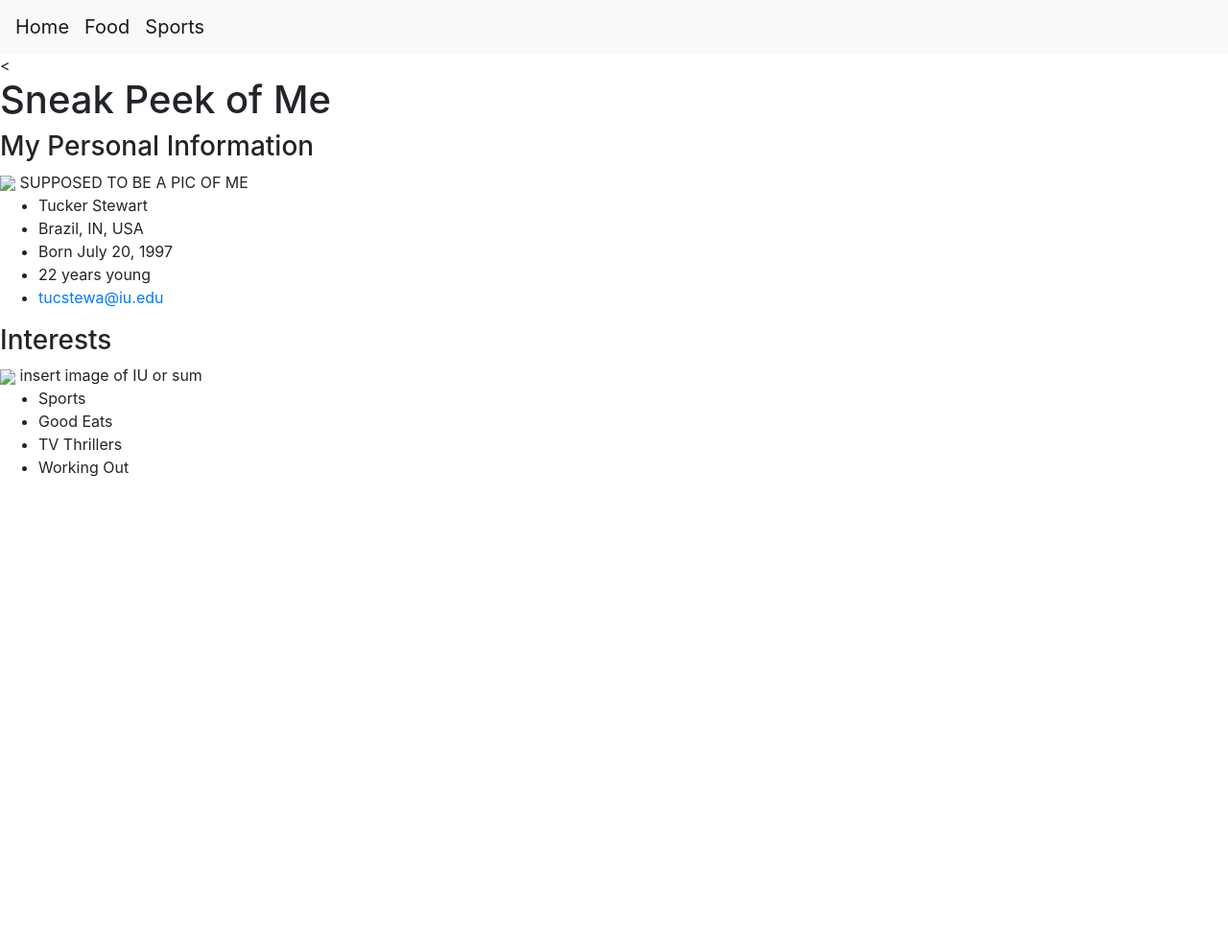
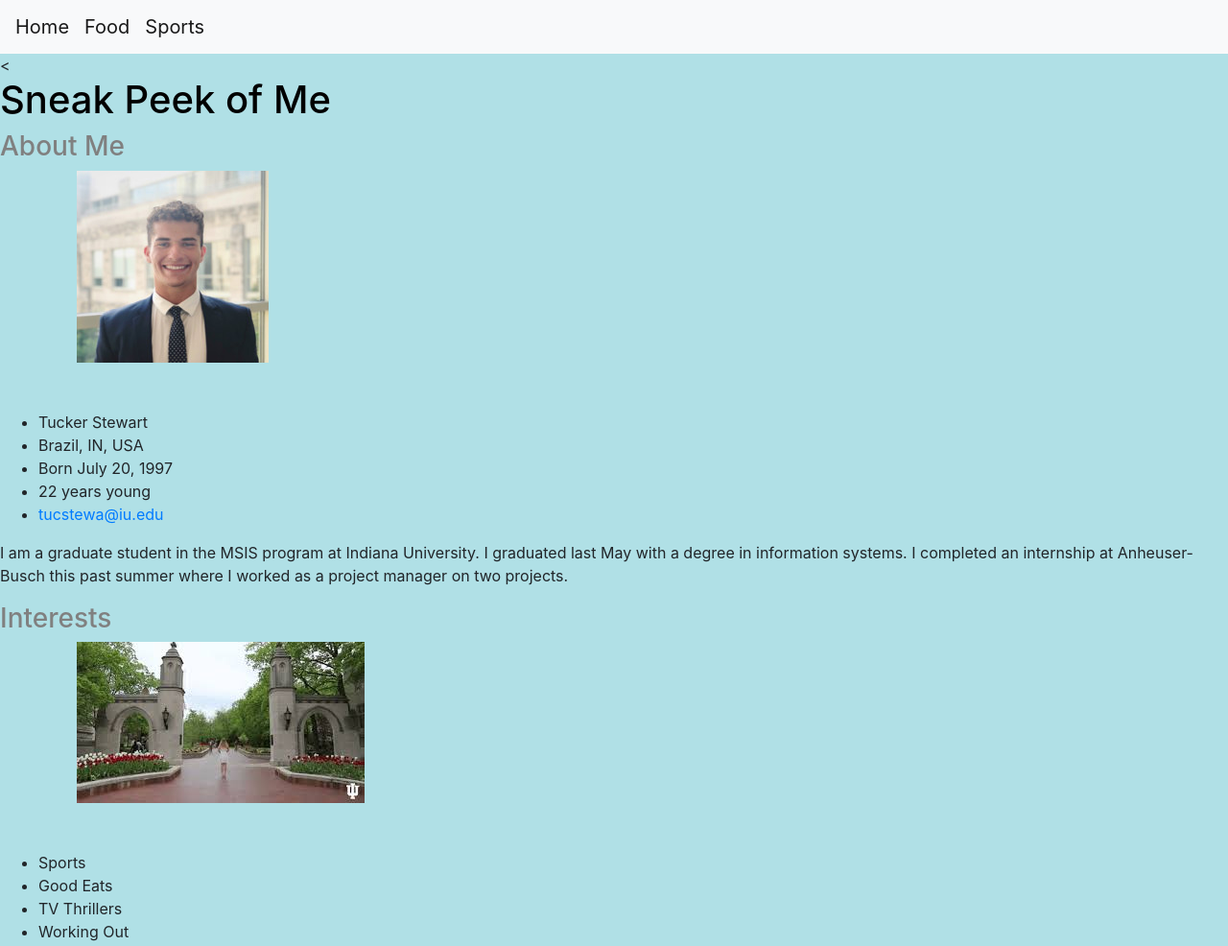
Before and after one commit to tucstewa/About_Me, a plain HTML site: page app/public/index.html in a window 1280 px wide. Shown: the whole page at 96% size. Before the commit the page ends 800 px from the top, so only its background shows below. Drawn offline with nearby package versions, Linux system fonts and the light colour scheme.

Commit message:
Images are appearing. adding styling to css page. Added more content and details to index page.

```diff
--- a/app/public/css/site.css
+++ b/app/public/css/site.css
@@ -0,0 +1,21 @@
+body {
+  background-color: powderblue;
+}
+h1 {
+  color: black;
+}
+h2 {
+  color: gray;
+}
+h3 {
+  color: gray;
+}
+
+.nav {
+  color: gray;
+}
+img {
+
+  padding-left: 80px;
+  padding-bottom: 50px;
+}
--- a/app/public/index.html
+++ b/app/public/index.html
@@ -4,7 +4,7 @@
         <meta charset="utf-8">
         <title>Sports</title>
           <link rel="stylesheet" href="https://stackpath.bootstrapcdn.com/bootstrap/4.3.1/css/bootstrap.min.css" integrity="sha384-ggOyR0iXCbMQv3Xipma34MD+dH/1fQ784/j6cY/iJTQUOhcWr7x9JvoRxT2MZw1T" crossorigin="anonymous">
-          <link rel="stylesheet" href="main.css">
+          <link rel="stylesheet" href="css/site.css">
     </head>
     <body>
       <nav class="navbar navbar-expand-lg navbar-light bg-light">
@@ -15,8 +15,8 @@
 
       <<h1> Sneak Peek of Me</h1>
 
-      <h3> My Personal Information </h3>
-      <img src="tucker_pic.jpg"> SUPPOSED TO BE A PIC OF ME </img>
+      <h3> About Me </h3>
+      <img src="img/tucker pic.jpg"></img>
       <ul>
         <li>Tucker Stewart</li>
         <li>Brazil, IN, USA</li>
@@ -25,8 +25,11 @@
         <li><a href = "mailto: tucstewa@iu.edu"> tucstewa@iu.edu</a></li> <!-- I got this code online -->
       </ul>
 
+      <p> I am a graduate student in the MSIS program at Indiana University.
+        I graduated last May with a degree in information systems. I completed an internship at Anheuser-Busch this past summer where I worked as a project manager on two projects.
+
       <h3> Interests </h3>
-      <img src="tucker_pic.jpg"> insert image of IU or sum </img>
+      <img src="img/iu.jpg"></img>
       <ul>
         <li> Sports</li>
         <li> Good Eats</li>
```
Also changed, not shown: app/public/food.html (+1 -1 lines), app/public/sports.html (+4 -4 lines), app/public/img/iu.jpg (added), app/public/img/iufb.png (added), app/public/img/sanfran.jpg (added).
